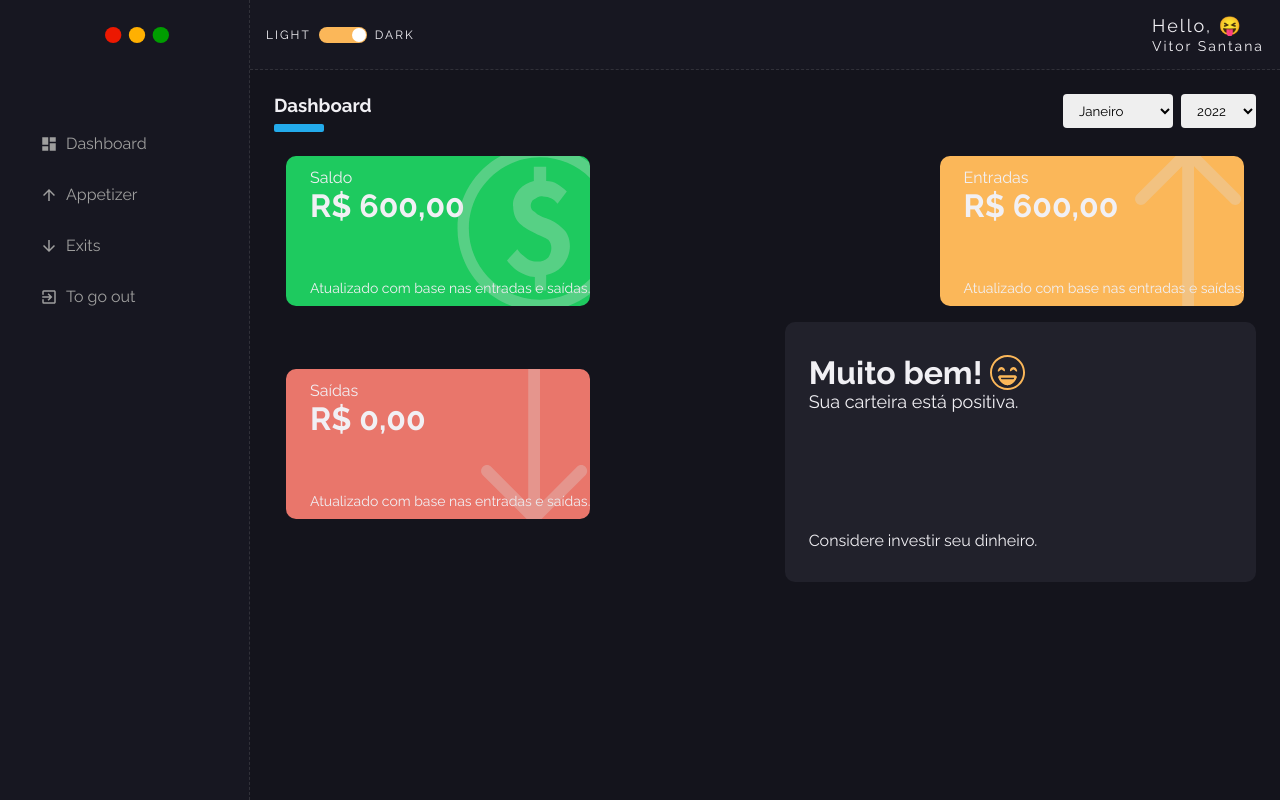
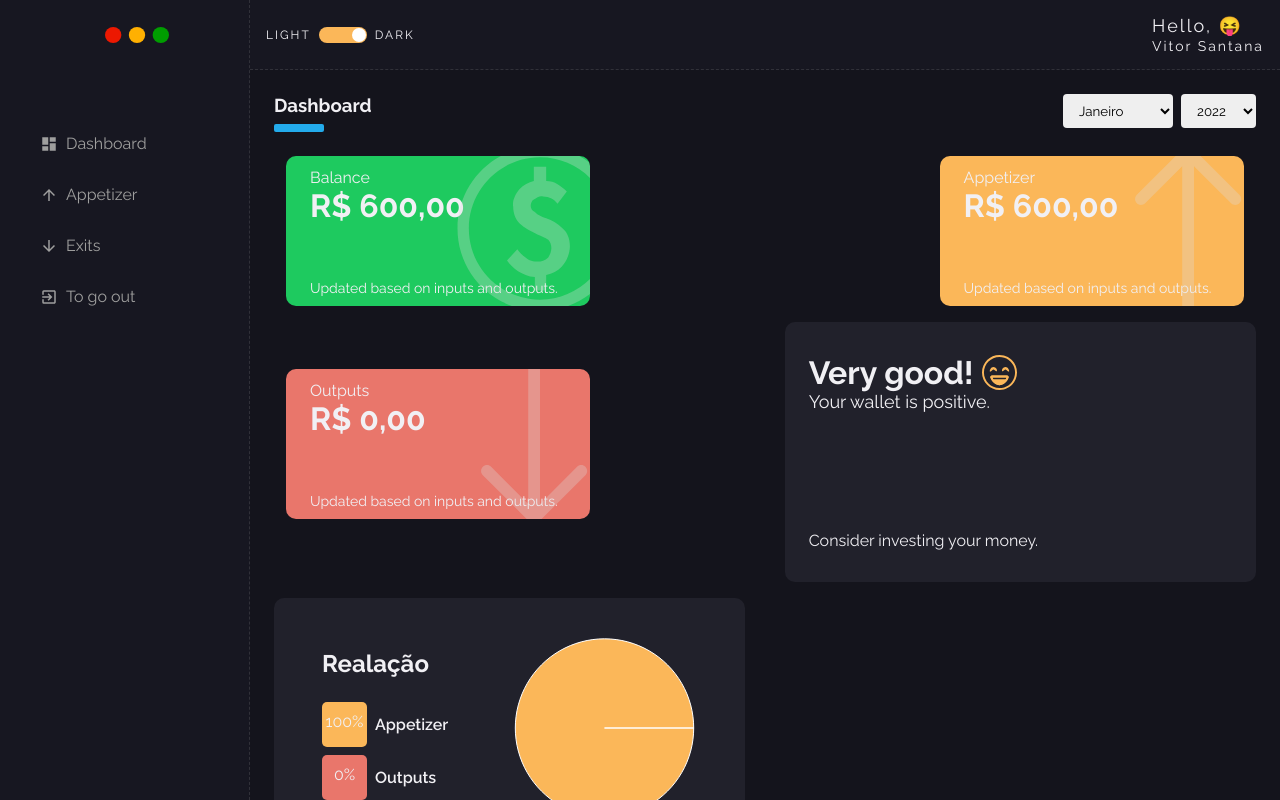
Before and after one commit to vitorSantanaDev/my-wallet-react, a React (Create React App) app: page /dashboard in a window 1280 px wide. Built offline with nearby package versions, Linux system fonts and the light colour scheme.

Commit message:
✨ Making use of the new PieChatComponent component

```diff
--- a/src/pages/Dashboard/Dashboard.tsx
+++ b/src/pages/Dashboard/Dashboard.tsx
@@ -11,6 +11,7 @@ import MessageBox from "../../components/MessageBox";
 import HappyImage from "../../assets/images/face-happy.svg"
 import SadImage from "../../assets/images/sad.svg"
 import TiredImage from "../../assets/images/tired.svg"
+import PieChartComponent from "../../components/PieChart/PieChart";
 
 const Dashboard: React.FC = () => {
   const [monthSelected, setMonthSelected] = useState<number>(
@@ -92,27 +93,51 @@ const Dashboard: React.FC = () => {
   const message = useMemo(() => {
     if(totalBalance < 0) {
       return {
-        title: "Que triste",
-        description: "Neste mês, você gastou mais do que deveria.",
-        footerText: "Verifique seus gastos e tente cortar algumas coisas desnecessárias.",
+        title: "That sad.",
+        description: "This month, you spent more than you should.",
+        footerText: "Check your spending and try to cut out some unnecessary stuff.",
         icon: SadImage
       }
     } else if(totalBalance === 0) {
       return {
-        title: "Ufaaa!",
-        description: "Neste mês, você gastou exatamente o que ganhou.",
-        footerText: "Tenha cuidado. No próximo tente poupar seu dinheiro.",
+        title: "Phew!",
+        description: "This month, you spent exactly what you earned.",
+        footerText: "Take care. Next time try to save your money.",
         icon: TiredImage
       }
     } else {
       return {
-        title: "Muito bem!",
-        description: "Sua carteira está positiva.",
-        footerText: "Considere investir seu dinheiro.",
+        title: "Very good!",
+        description: "Your wallet is positive.",
+        footerText: "Consider investing your money.",
         icon: HappyImage
       }
     }
   }, [totalBalance])
+
+  const realationExepensesVersusGains = useMemo(() => {
+    const total = totalGains + totalExpenses
+    const gainsPercent = (totalGains / total) * 100
+    const expensesPercent = (totalExpenses / total) * 100
+
+    const data = [
+      {
+        name: "Appetizer",
+        value: totalGains,
+        percent: Number(gainsPercent.toFixed(1)),
+        color: dark.colors.info
+      },
+      {
+        name: 'Outputs',
+        value: totalExpenses,
+        percent: Number(expensesPercent.toFixed(1)),
+        color: dark.colors.warning
+      }
+    ]
+
+    return data
+
+  }, [totalGains, totalExpenses])
 
   const handleMonthSelected = (month: string) => {
     try {
@@ -150,23 +175,23 @@ const Dashboard: React.FC = () => {
         <WalletBox
           color={dark.colors.sucess}
           icon="Money"
-          title="Saldo"
+          title="Balance"
           amount={totalBalance}
-          footerLabel="Atualizado com base nas entradas e saídas."
+          footerLabel="Updated based on inputs and outputs."
         />
         <WalletBox
           color={dark.colors.info}
           icon="Arrow up"
-          title="Entradas"
+          title="Appetizer"
           amount={totalGains}
-          footerLabel="Atualizado com base nas entradas e saídas."
+          footerLabel="Updated based on inputs and outputs."
         />
         <WalletBox
           color={dark.colors.warning}
           icon="Arrow down"
-          title="Saídas"
+          title="Outputs"
           amount={totalExpenses}
-          footerLabel="Atualizado com base nas entradas e saídas."
+          footerLabel="Updated based on inputs and outputs."
         />
         <MessageBox
           title={message.title}
@@ -174,6 +199,7 @@ const Dashboard: React.FC = () => {
           footerText={message.footerText}
           icon={message.icon}
         />
+        <PieChartComponent data={realationExepensesVersusGains} />
       </S.ContentDashboard>
     </S.DashboardWrapper>
   );
```
